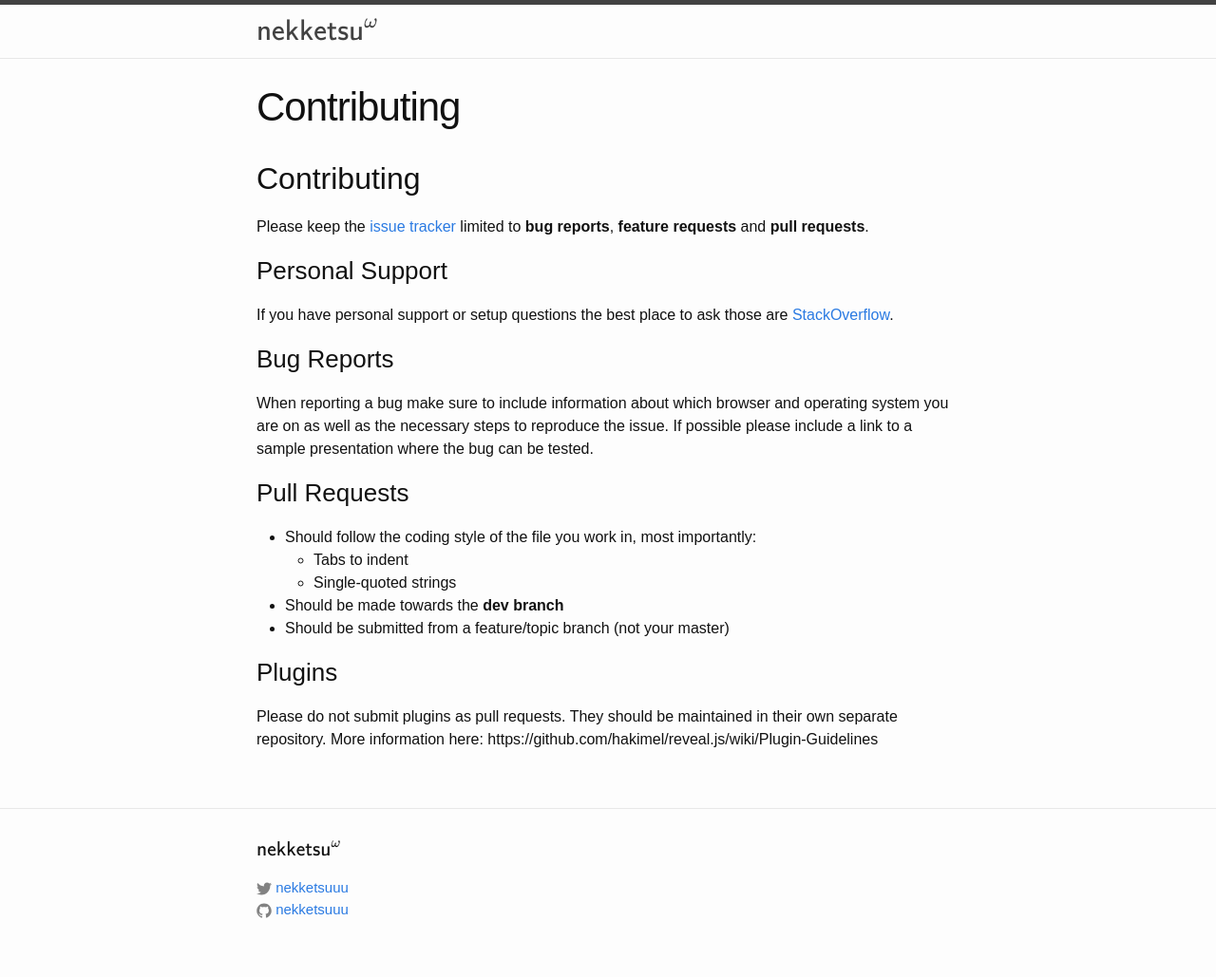
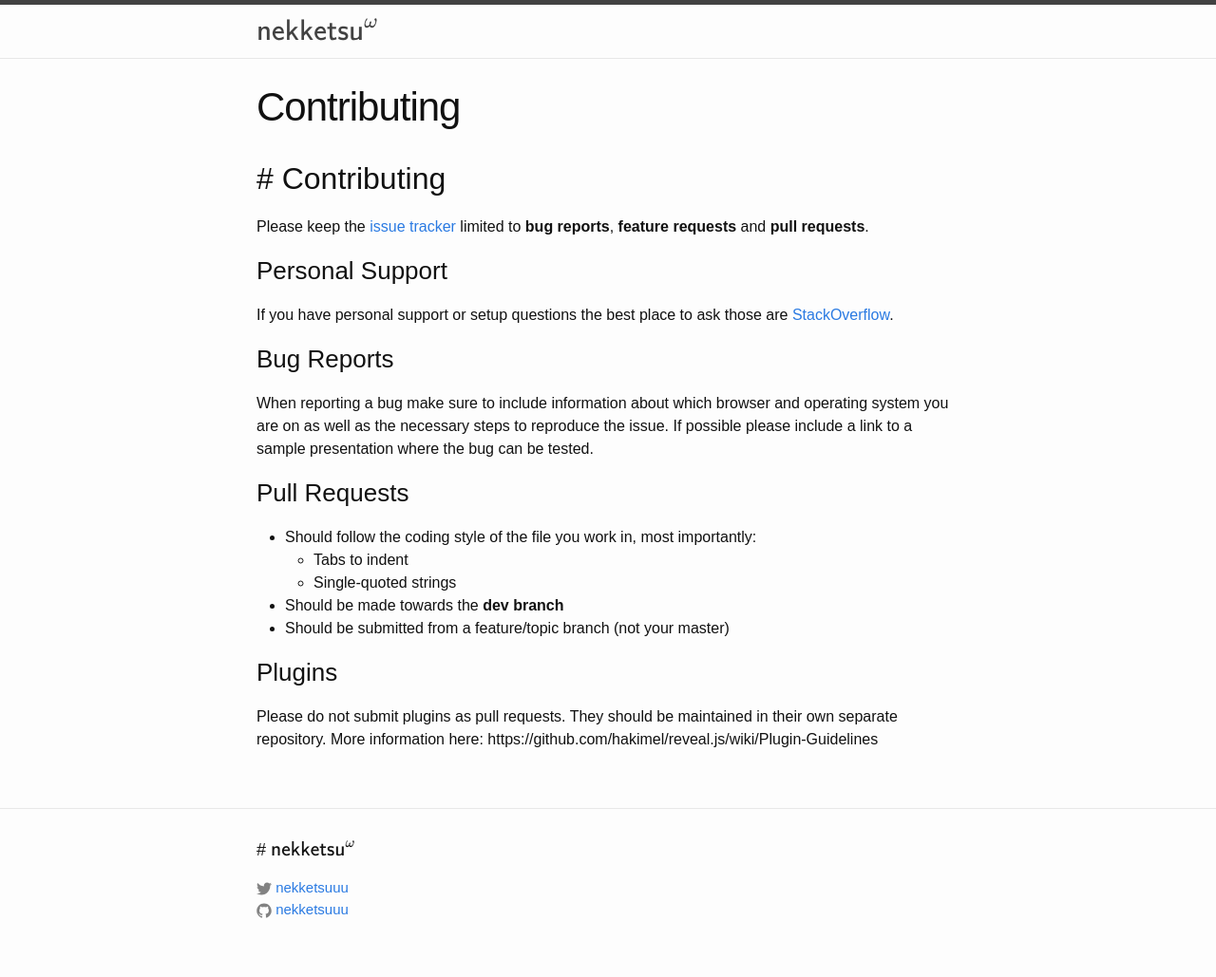
Before and after one commit to nekketsuuu/nekketsuuu.github.io, a Jekyll site: the page built from reveal.js/CONTRIBUTING.md, in a window 1280 px wide. Shown: the whole page at 95% size. Built offline with Jekyll 4.4.1, drawn with Linux system fonts in a browser that asks for light colours; our own code applies the rules of GitHub Pages for plain Markdown files; formulas are drawn with MathJax 3.

Commit message:
Add a section mark

```diff
--- a/_sass/_base.scss
+++ b/_sass/_base.scss
@@ -83,6 +83,9 @@ li {
  */
 h1, h2, h3, h4, h5, h6 {
     font-weight: $base-font-weight;
+}
+h2::before {
+    content: "# ";
 }
 
 
```
